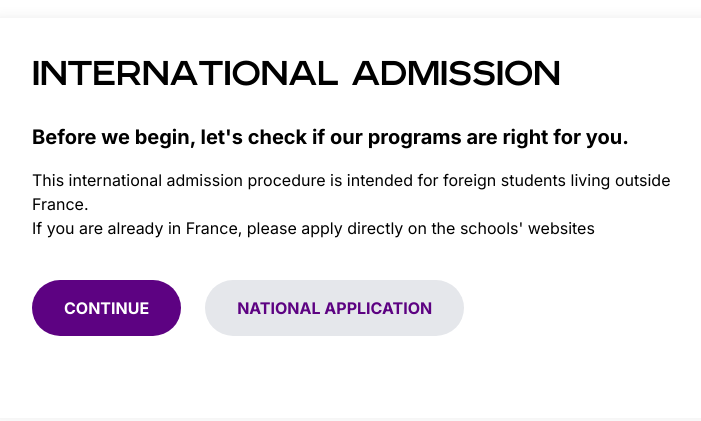
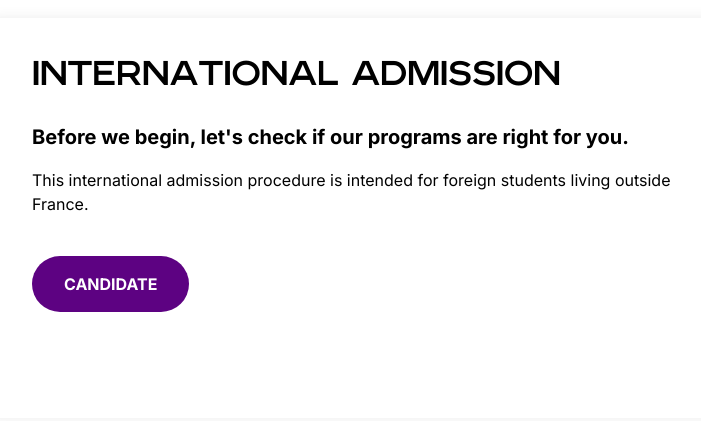
Before and after one commit to jstnate/JS-Pre-Form-IUM, a website: page pre-form-Inter/index-src.html in a window 1280 px wide. Shown: the part 182-603 px from the top of the page, without its empty margins (256-957 px from the left). Drawn offline with Linux system fonts and the light colour scheme.

Commit message:
:construction: Update form content

```diff
--- a/pre-form-Inter/index-src.html
+++ b/pre-form-Inter/index-src.html
@@ -25,13 +25,13 @@
                         <p class="to-translate">
                             Cette procédure d’admission internationale est à destination d’étudiants étrangers résident hors de France.
                         </p>
-                        <p class="to-translate">
-                            Si vous êtes déjà en France, je vous invite à candidater directement sur le site des écoles.
-                        </p>
+<!--                        <p class="to-translate">-->
+<!--                            Si vous êtes déjà en France, je vous invite à candidater directement sur le site des écoles.-->
+<!--                        </p>-->
                     </div>
                     <div class="flex flex-col items-start md:flex-row gap-6">
-                        <a id="next-slide-1" class="font-inter text-button uppercase font-bold px-button-x py-button-y bg-inseec-purple text-white hover:bg-black transition hover:cursor-pointer rounded-button to-translate">Continuer</a>
-                        <a href=" https://www.omneseducation.com/le-groupe/international/etudiant-francais/" class="font-inter text-button uppercase font-bold px-button-x py-button-y bg-gray-200 text-inseec-purple hover:bg-black transition hover:cursor-pointer rounded-button to-translate">Candidature nationale</a>
+                        <a id="next-slide-1" class="font-inter text-button uppercase font-bold px-button-x py-button-y bg-inseec-purple text-white hover:bg-black transition hover:cursor-pointer rounded-button to-translate">Candidater</a>
+<!--                        <a href=" https://www.omneseducation.com/le-groupe/international/etudiant-francais/" class="font-inter text-button uppercase font-bold px-button-x py-button-y bg-gray-200 text-inseec-purple hover:bg-black transition hover:cursor-pointer rounded-button to-translate">Candidature nationale</a>-->
                     </div>
                 </fieldset>
                 <fieldset id="slide-2" class="absolute flex flex-col items-start gap-4 md:gap-2 w-sm-calc-fieldset-w md:w-md-calc-fieldset-w h-full" style="border: none; transform: translateX(calc(100% + 125px)); transition: translate .4s">
--- a/pre-form-Inter/script.js
+++ b/pre-form-Inter/script.js
@@ -72,7 +72,7 @@ document.addEventListener('DOMContentLoaded', function() {
         'Avant de commencer, vérifions ensemble si nos programmes vous correspondent.' : 'Before we begin, let\'s check if our programs are right for you.',
         'Cette procédure d’admission internationale est à destination d’étudiants étrangers résident hors de France.' : "This international admission procedure is intended for foreign students living outside France.",
         "Si vous êtes déjà en France, je vous invite à candidater directement sur le site des écoles." : "If you are already in France, please apply directly on the schools' websites",
-        'Continuer' : 'Continue',
+        'Candidater' : 'Candidate',
         'Candidature nationale' : 'National application',
         'soumettre' : 'Submit',
         "Êtes-vous résident en France ?" : "Are you a resident of France?",
```
